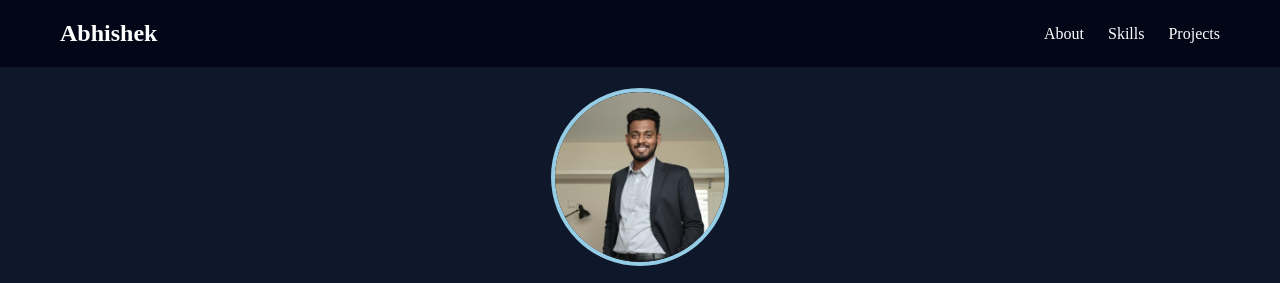
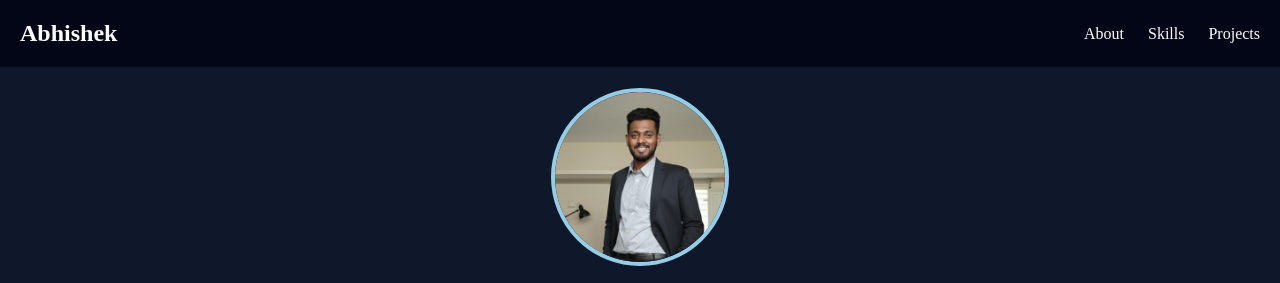
Before and after one commit to abhishekzure/abhishek-portfolio, a plain HTML site: page index.html in a window 1280 px wide. Shown: the top 283 px of the page. Drawn offline with Linux system fonts and the light colour scheme.

Commit message:
Refactor CSS styles for consistency and layout

```diff
--- a/style.css
+++ b/style.css
@@ -13,7 +13,7 @@ body {
 nav {
     display: flex;
     justify-content: space-between;
-    padding: 20px 60px;
+    padding: 20px 20px;
     background-color: #020617;
     position: sticky;
     align-items: center;
@@ -131,4 +131,5 @@ footer {
     padding: 20px;
     background: #181e37;
     margin-top: 40px;
+
 }
```
